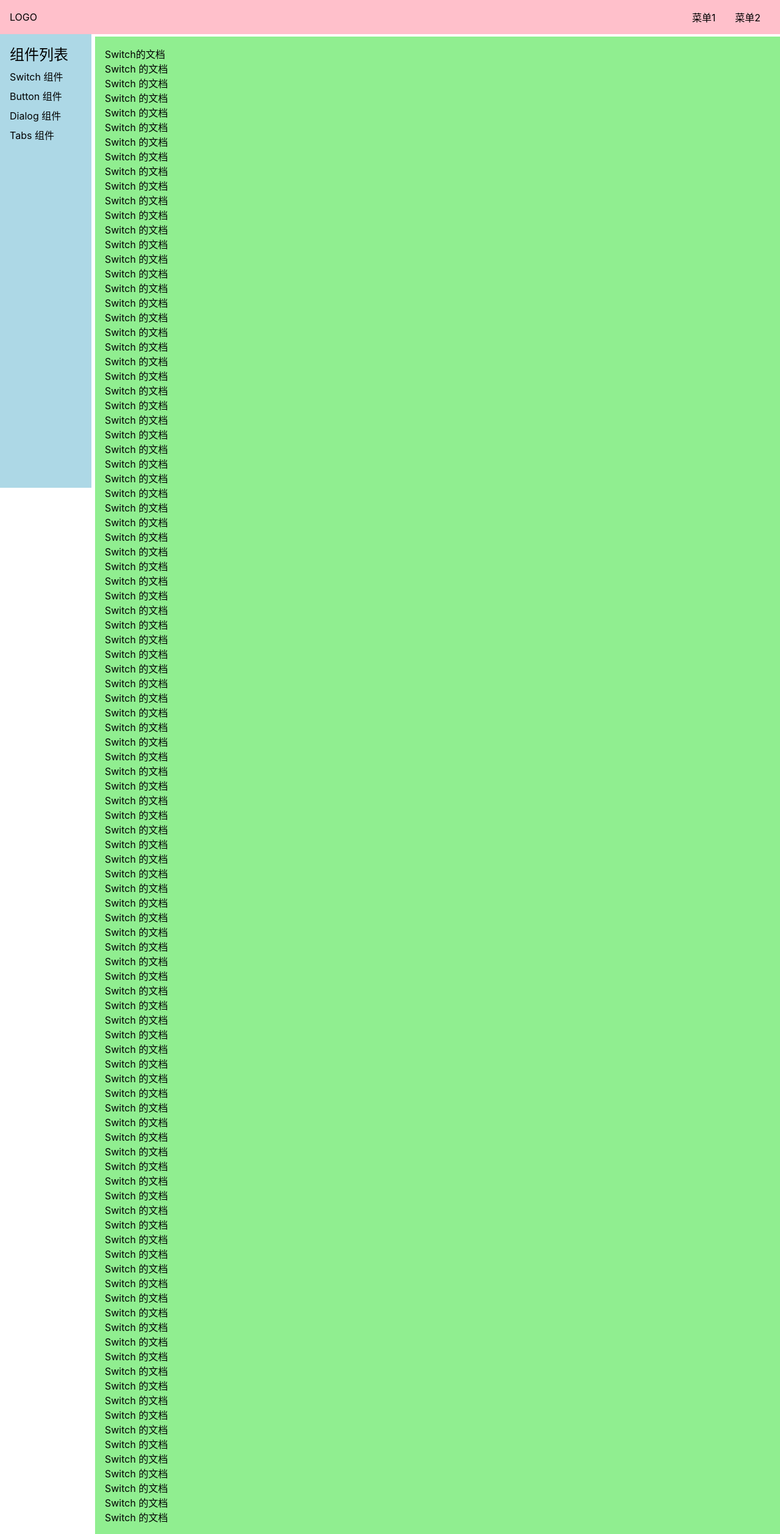
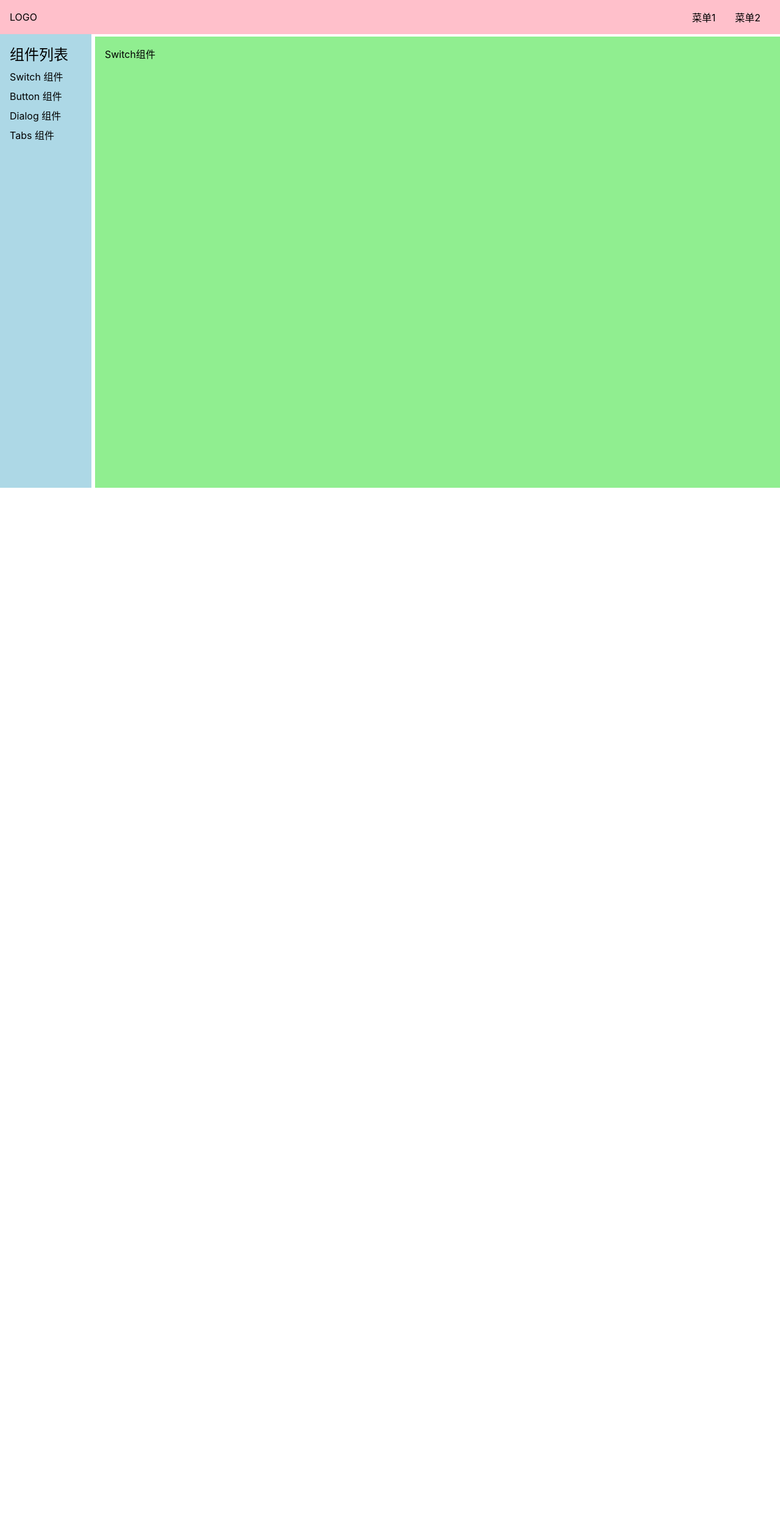
Before and after one commit to bbter/waner-ui, a Vue app: page /#/doc/switch in a window 1280 px wide. Shown: the whole page at 61% size. After the commit the page ends 800 px from the top, so only its background shows below. Built offline with nearby package versions, Linux system fonts and the light colour scheme.

Commit message:
初始化 switch 组件

```diff
--- a/src/components/SwitchDemo.vue
+++ b/src/components/SwitchDemo.vue
@@ -1,105 +1,13 @@
 <template>
   <div>
-    Switch的文档
-    <p>Switch 的文档</p>
-    <p>Switch 的文档</p>
-    <p>Switch 的文档</p>
-    <p>Switch 的文档</p>
-    <p>Switch 的文档</p>
-    <p>Switch 的文档</p>
-    <p>Switch 的文档</p>
-    <p>Switch 的文档</p>
-    <p>Switch 的文档</p>
-    <p>Switch 的文档</p>
-    <p>Switch 的文档</p>
-    <p>Switch 的文档</p>
-    <p>Switch 的文档</p>
-    <p>Switch 的文档</p>
-    <p>Switch 的文档</p>
-    <p>Switch 的文档</p>
-    <p>Switch 的文档</p>
-    <p>Switch 的文档</p>
-    <p>Switch 的文档</p>
-    <p>Switch 的文档</p>
-    <p>Switch 的文档</p>
-    <p>Switch 的文档</p>
-    <p>Switch 的文档</p>
-    <p>Switch 的文档</p>
-    <p>Switch 的文档</p>
-    <p>Switch 的文档</p>
-    <p>Switch 的文档</p>
-    <p>Switch 的文档</p>
-    <p>Switch 的文档</p>
-    <p>Switch 的文档</p>
-    <p>Switch 的文档</p>
-    <p>Switch 的文档</p>
-    <p>Switch 的文档</p>
-    <p>Switch 的文档</p>
-    <p>Switch 的文档</p>
-    <p>Switch 的文档</p>
-    <p>Switch 的文档</p>
-    <p>Switch 的文档</p>
-    <p>Switch 的文档</p>
-    <p>Switch 的文档</p>
-    <p>Switch 的文档</p>
-    <p>Switch 的文档</p>
-    <p>Switch 的文档</p>
-    <p>Switch 的文档</p>
-    <p>Switch 的文档</p>
-    <p>Switch 的文档</p>
-    <p>Switch 的文档</p>
-    <p>Switch 的文档</p>
-    <p>Switch 的文档</p>
-    <p>Switch 的文档</p>
-    <p>Switch 的文档</p>
-    <p>Switch 的文档</p>
-    <p>Switch 的文档</p>
-    <p>Switch 的文档</p>
-    <p>Switch 的文档</p>
-    <p>Switch 的文档</p>
-    <p>Switch 的文档</p>
-    <p>Switch 的文档</p>
-    <p>Switch 的文档</p>
-    <p>Switch 的文档</p>
-    <p>Switch 的文档</p>
-    <p>Switch 的文档</p>
-    <p>Switch 的文档</p>
-    <p>Switch 的文档</p>
-    <p>Switch 的文档</p>
-    <p>Switch 的文档</p>
-    <p>Switch 的文档</p>
-    <p>Switch 的文档</p>
-    <p>Switch 的文档</p>
-    <p>Switch 的文档</p>
-    <p>Switch 的文档</p>
-    <p>Switch 的文档</p>
-    <p>Switch 的文档</p>
-    <p>Switch 的文档</p>
-    <p>Switch 的文档</p>
-    <p>Switch 的文档</p>
-    <p>Switch 的文档</p>
-    <p>Switch 的文档</p>
-    <p>Switch 的文档</p>
-    <p>Switch 的文档</p>
-    <p>Switch 的文档</p>
-    <p>Switch 的文档</p>
-    <p>Switch 的文档</p>
-    <p>Switch 的文档</p>
-    <p>Switch 的文档</p>
-    <p>Switch 的文档</p>
-    <p>Switch 的文档</p>
-    <p>Switch 的文档</p>
-    <p>Switch 的文档</p>
-    <p>Switch 的文档</p>
-    <p>Switch 的文档</p>
-    <p>Switch 的文档</p>
-    <p>Switch 的文档</p>
-    <p>Switch 的文档</p>
-    <p>Switch 的文档</p>
-    <p>Switch 的文档</p>
-    <p>Switch 的文档</p>
-    <p>Switch 的文档</p>
-    <p>Switch 的文档</p>
-    <p>Switch 的文档</p>
+    <Switch/>
   </div>
 </template>
+
+
+<script lang="ts">
+import Switch from '../lib/Switch.vue'
+export default {
+  components:{Switch}
+}
+</script>
--- /dev/null
+++ b/src/lib/Switch.vue
@@ -0,0 +1,5 @@
+<template>
+    <div>
+        Switch组件
+    </div>
+</template>
```
